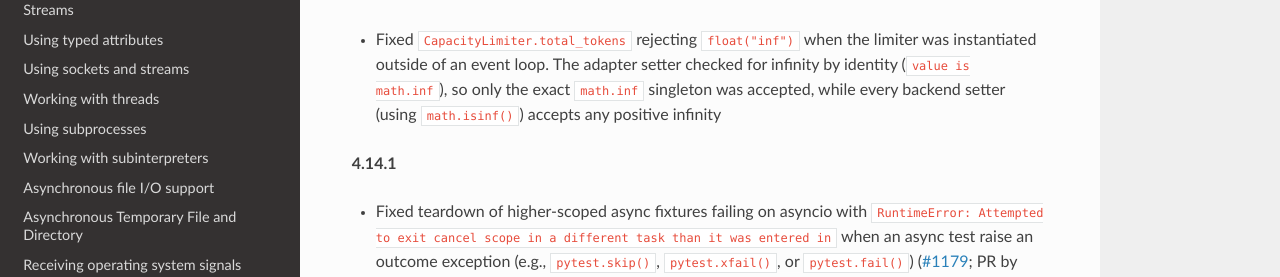
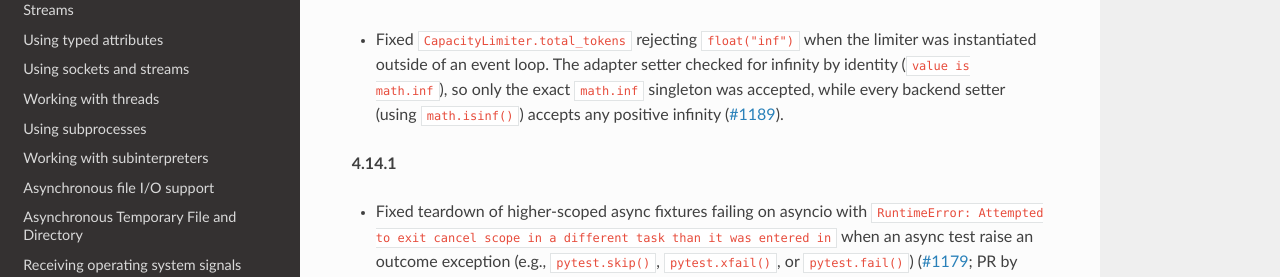
Before and after one commit to agronholm/anyio, a Sphinx documentation site: the page built from docs/versionhistory.rst, in a window 1280 px wide and 900 px high. Shown: the part 228-505 px from the top of the window. Built offline with Sphinx 7.4.7 and the Read the Docs theme 3.1.0, drawn with Linux system fonts in a browser that asks for light colours; the version number could not be read and is left out.

Commit message:
Add PR link to changelog entry

```diff
--- a/docs/versionhistory.rst
+++ b/docs/versionhistory.rst
@@ -9,6 +9,7 @@ This library adheres to `Semantic Versioning 2.0 <http://semver.org/>`_.
   instantiated outside of an event loop. The adapter setter checked for infinity by
   identity (``value is math.inf``), so only the exact ``math.inf`` singleton was accepted,
   while every backend setter (using ``math.isinf()``) accepts any positive infinity
+  (`#1189 <https://github.com/agronholm/anyio/pull/1189>`_).
 
 **4.14.1**
 
```
